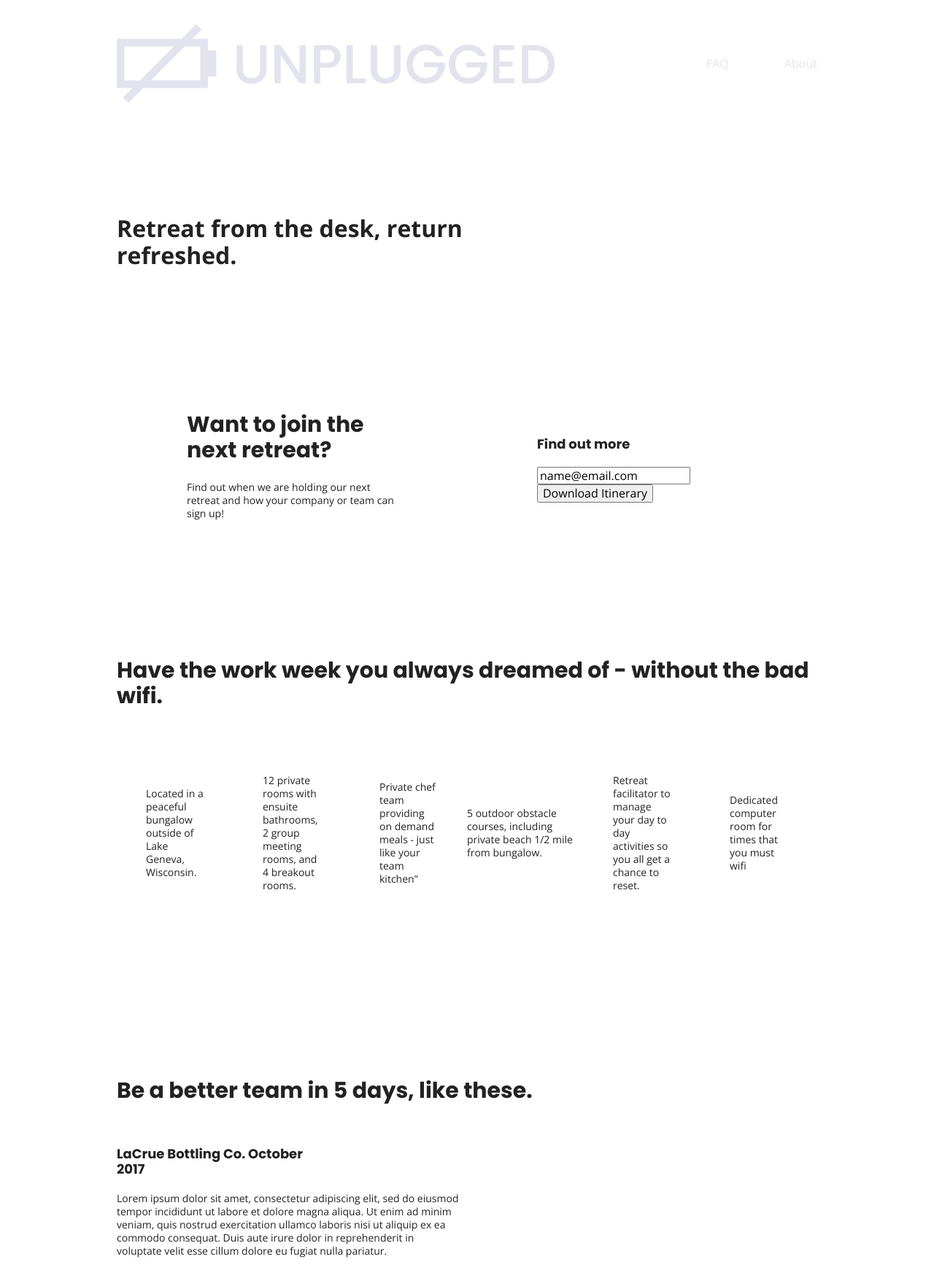
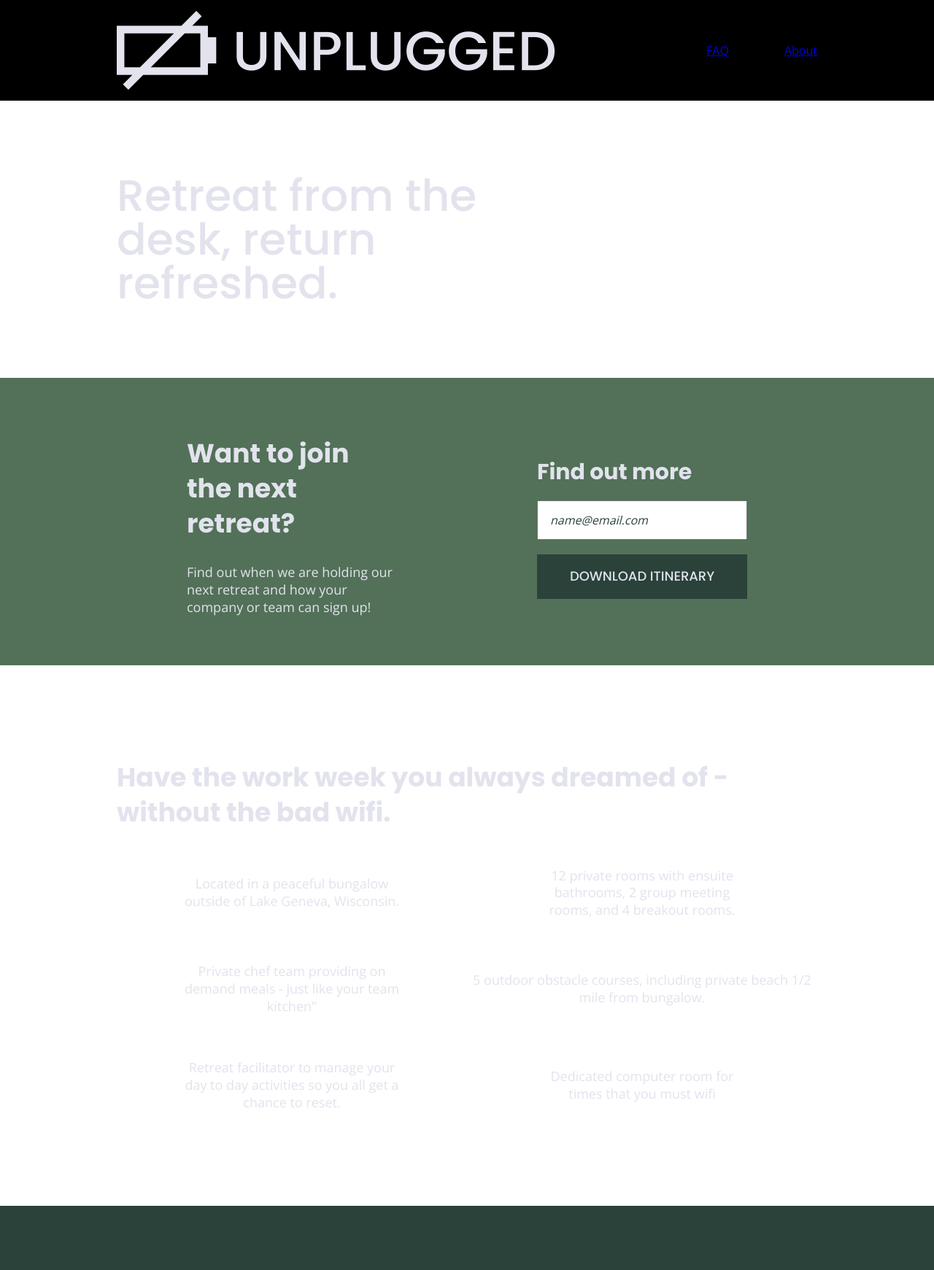
Before and after one commit to MandyHarmony/unplugged-retreat, a website built with Parcel: page index.html in a window 1280 px wide. Shown: the top 1741 px of the page at 73% size. Built offline with nearby package versions, Linux system fonts and the light colour scheme.

Commit message:
Added additional responsive styling

```diff
--- a/css/main.css
+++ b/css/main.css
@@ -16,6 +16,7 @@
   font-size: 1em;
   line-height: 1.4;
 }
+
 
 /*
  * Remove text-shadow in selection highlight:
@@ -108,18 +109,24 @@
 
 }
 
-a {
+h1 {
+  color: #e2e3ed;
+}
+
+aside, p {
   color: #e2e3ed;
   text-decoration: none;
 }
 
 h2 {
+  color: #e2e3ed;
   font-family: 'Poppins', sans-serif;
   font-size: 1.875em;
 }
 
 h3,
 h4 {
+  color: #e2e3ed;
   font-family: 'Poppins', sans-serif;
   font-size: 1.125em;
   margin: 20px 0;
@@ -156,6 +163,7 @@
   justify-content: center;
   align-items: center;
   flex-flow: row wrap;
+  background-color: #000;
 }
 
 header {
@@ -226,11 +234,12 @@
 }
 
 .footer-content {
-
+  color: white;
 }
 
 footer .copyright {
   margin: 20px 0;
+  color: white;
 
 }
 
@@ -245,9 +254,17 @@
   flex-flow: row wrap;
 }
 
+.hero-area h1 {
+  font-size: 2.25em;
+  font-family: 'Poppins', Helvetica, Arial, sans-serif;
+  font-weight: 500;
+  line-height: 1.2;
+}
+
 /* Aside */
 
 aside {
+  background-color: #527158;
   display: flex;
   justify-content: center;
   align-items: center;
@@ -261,11 +278,32 @@
 }
 
 .form-description {
-
 }
 
-.form {
+aside .form {
+  margin-top: 30px;
+}
 
+input[type=text] {
+  box-sizing: border-box;
+  width: 100%;
+  color: #2a423a;
+  font-style: italic;
+  padding: 1em;
+}
+
+input[type=button] {
+  width: 100%;
+  padding: 20px 0;
+  margin-top: 20px;
+  background-color: #2a423a;
+  font-family: 'Poppins', Helvetica, Arial, sans-serif;
+  font-weight: 500;
+  font-size: 1.125em;
+  color: #e2e3ed;
+  border: none;
+  text-align: center;
+  text-transform: uppercase;
 }
 
 /* Features */
@@ -281,6 +319,7 @@
 }
 
 .features p {
+  text-align: center;
   margin: 0;
 }
 
@@ -288,7 +327,7 @@
   display: flex;
   justify-content: center;
   align-items: center;
-  flex-flow: row-wrap;
+  flex-flow: row wrap;
 }
 
 .features article {
@@ -311,10 +350,12 @@
   display: flex;
   justify-content: center;
   flex-flow: row wrap;
+  background-color: #2a423a;
 }
 
 .reviews h2 {
   margin-bottom: 40px;
+  line-height: 1;
 }
 
 .reviews h3 {
@@ -347,6 +388,7 @@
 FAQ Page
 =========================================================================*/
 .faq {
+  background-color: #527158;
   display: flex;
   justify-content: center;
   align-items: center;
@@ -363,10 +405,15 @@
 
 .faq h2 {
   margin-bottom: 40px;
+  line-height: 1;
 }
 
 .faq-content {
   margin-bottom: 50px;
+}
+
+.faq-content h4 {
+  line-height: 1.333;
 }
 
 /* ==========================================================================
@@ -466,6 +513,16 @@
   margin: 100px 0;
 }
 
+h2 {
+  font-size: 2.25em;
+  line-height: 1.333;
+}
+
+h3 {
+  font-size: 1.5em;
+  line-height: 1.25;
+}
+
 /* Header */
 header {
   justify-content: space-around;
@@ -475,6 +532,10 @@
 header .content-wrapper {
   width: 100%;
   justify-content: space-between;
+}
+
+header figure {
+  width: 30%;
 }
 
 header nav {
@@ -490,6 +551,12 @@
 }
  /* Hero Area */
 
+ .hero-area h1 {
+   font-size: 3em;
+   line-height: 1;
+   margin: 0;
+ }
+
  /* Aside */
  aside .content-wrapper {
   margin: 50px 0;
@@ -504,16 +571,21 @@
  }
 
  /* Features */
+
+ .features h2 {
+   margin-bottom: 20px;
+ }
+
 .features article {
   display: flex;
   justify-content: center;
   align-items: center;
- flex-flow: column wrap;
- flex-basis: 50%;
+  flex-flow: column wrap;
+  flex-basis: 50%;
 }
 
 .features .features-item-description {
-  width: 50%;
+  width: 62%;
 }
 
 /* Reviews */
@@ -521,9 +593,17 @@
   display: flex;
   justify-content: space-between;
 }
+.reviews h2 {
+  width: 85%;
+}
 
 .reviews article div {
   width: 49%;
+}
+
+.reviews h3 {
+  width: 75%;
+  margin: 0;
 }
 
 /* Footer */
@@ -532,14 +612,24 @@
   margin: 100px 0;
 }
 
-.footer-content {
+footer .footer-content {
   display: flex;
   justify-content: space-between;
   align-items: center;
+  flex-direction: row;
 }
 
 footer .contact {
   margin-bottom: 0;
+}
+
+footer h4 {
+  font-size: 1.5em;
+  margin-bottom: 40px;
+}
+
+footer p {
+  line-height: 1.285;
 }
 
 footer .copyright {
@@ -570,6 +660,10 @@
   align-items: flex-start;
 }
 
+.contact-content h4 {
+  font-size: 1.5em;
+}
+
 /* ===========================================================
 FAQ Page
 =============================================================*/
@@ -585,17 +679,42 @@
   .faq h2 {
     width: 100%;
   }
+
+  .faq h4,
+  .faq p {
+    font-size: .875em;
+    line-height: 1.125;
+  }
 }
 
 @media only screen and (min-width: 1200px) {
 /*Desktop styles here*/
-/* General Styles */
+
+header {
+  padding: 15px 0;
+}
+
   .content-wrapper {
     max-width: 960px;
   }
 
+  h2 {
+    font-size: 2.25em;
+  }
+
+  h3,
+  h4 {
+    font-size: 1.875em;
+  }
+
+  p {
+    font-size: 1.125em;
+    line-height: 1.333;
+  }
+
 /* Hero */
   .hero-area h1 {
+    font-size: 3.75em;
     width: 60%;
   }
 
@@ -609,7 +728,12 @@
     width: 30%;
   }
 
+  .form-description p {
+    font-size: 1.125em;
+  }
+
 /* Features */
+
   .features h2 {
     width: 90%px;
   }
@@ -619,8 +743,17 @@
   }
 
 /* Reviews */
+
+.reviews h2 {
+  padding-bottom: 50px;
+}
+
   .reviews article div {
     width: 42%px;
+  }
+
+  footer h4 {
+    font-size: 1.875em;
   }
 
 /* =============================================================================
@@ -630,6 +763,11 @@
   .mission h2,
   .contact-secion .content-wrapper h2 {
   width: 95%;
+  font-size: 3em;
+  }
+
+  .contact-content h4 {
+    font-size: 1.875em;
   }
 
 /* ============================================================================
@@ -638,6 +776,13 @@
 */
   .faq h2 {
     width: 100%;
+    font-size: 3em;
+  }
+
+  .faq h4,
+  .faq p {
+    font-size: 1.125em;
+    line-height: 1;
   }
 
 }
```
